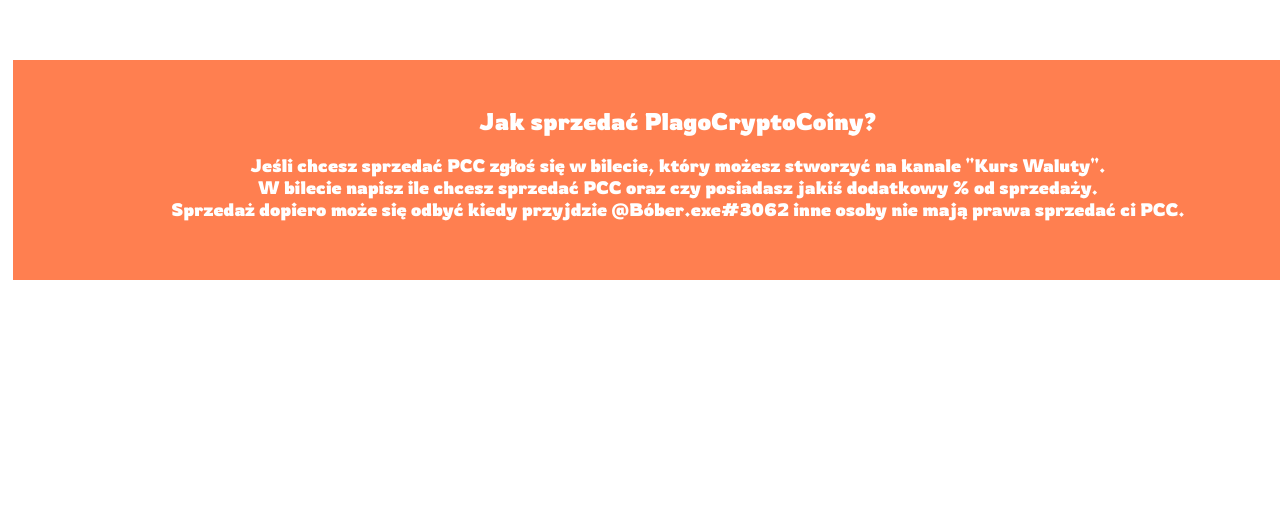
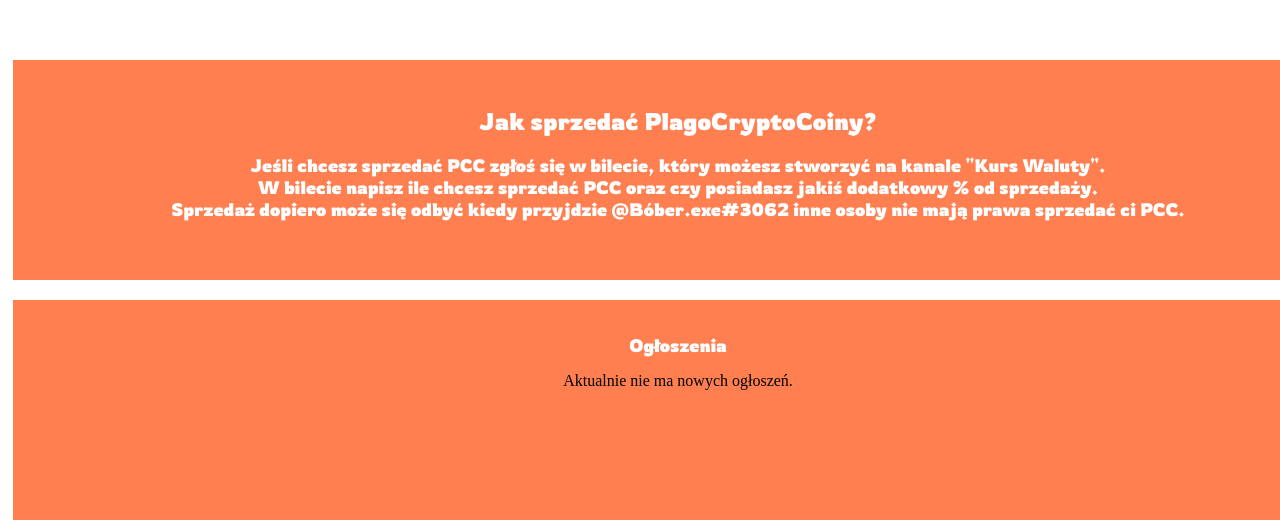
Before and after one commit to B0BERexe/plagowice, a plain HTML site: page index.html in a window 1280 px wide. Shown: the part 368-888 px from the top of the page. Before the commit the page ends 800 px from the top, so only its background shows below. Drawn offline with Linux system fonts and the light colour scheme; a script that the page names is missing.

Commit message:
Update index.html

```diff
--- a/index.html
+++ b/index.html
@@ -87,5 +87,11 @@ function toogleDataSeries(e){
                 </p>
             </div>
         </div>
+	    <div class="tile1">
+		    <h1 class="sprzedaz"><br>Ogłoszenia</h1>
+		    <p>
+		    	Aktualnie nie ma nowych ogłoszeń.
+		    </p>
+	    </div>
     </body>
 </html>
```
